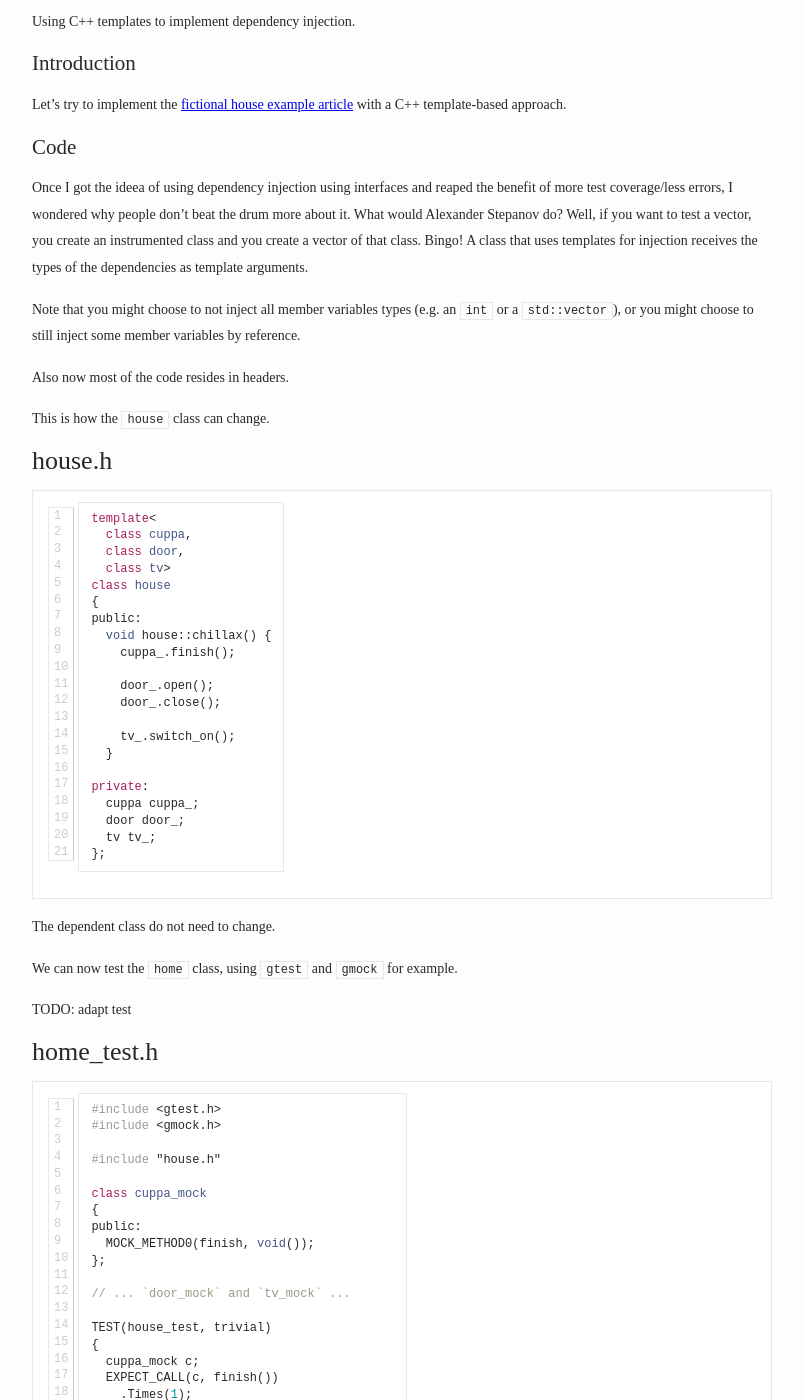
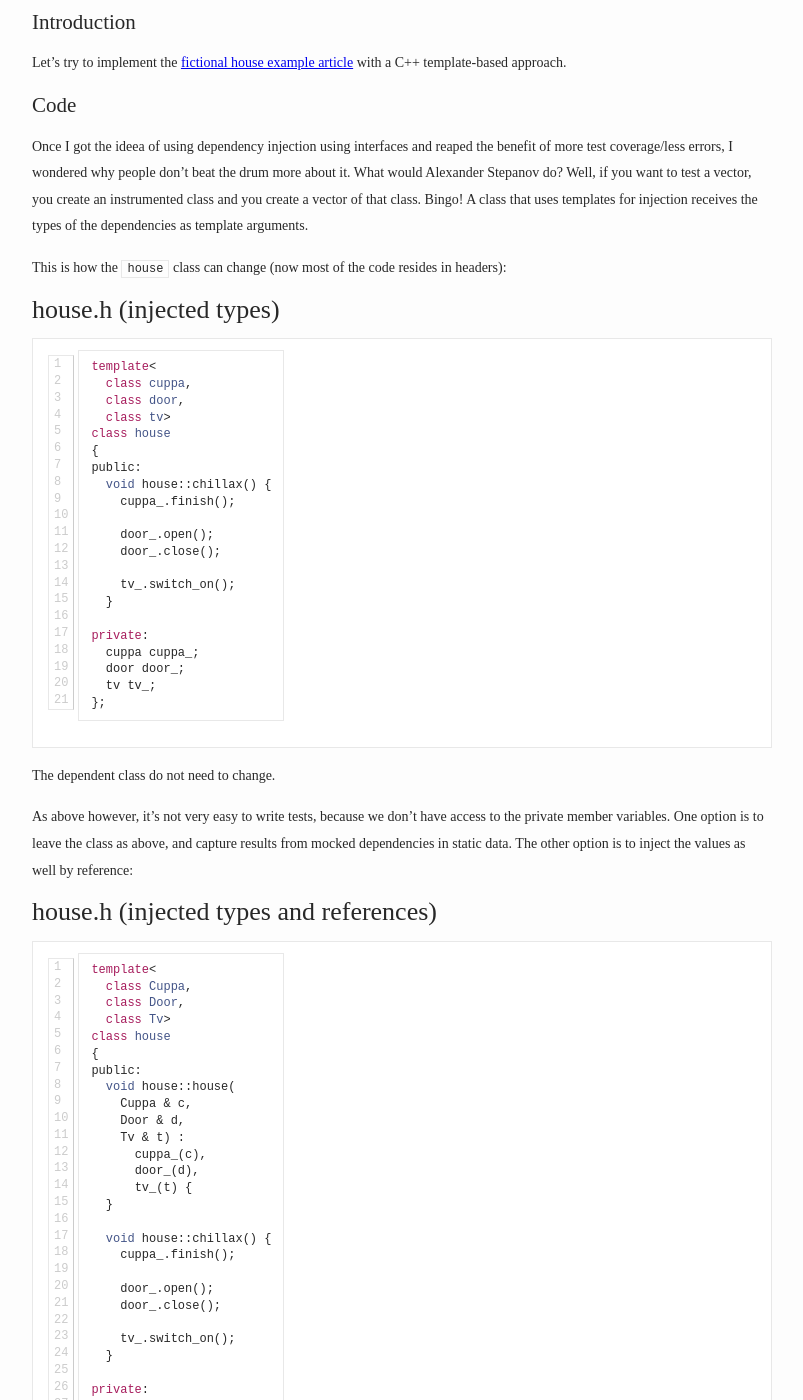
Before and after one commit to bajamircea/bajamircea.github.io, a Jekyll site: the page built from _posts/2015-11-01-dependency-injection-templates.markdown, in a window 1280 px wide and 1400 px high, scrolled down 353 px. Shown: the whole window, without its empty margins (238-1041 px from the left). Built offline with Jekyll 4.4.1, drawn with Linux system fonts in a browser that asks for light colours; nearby versions of some CDN libraries; some of the changed text lies outside the part shown.

Commit message:
Using templates for injection

```diff
--- a/_posts/2015-11-01-dependency-injection-templates.markdown
+++ b/_posts/2015-11-01-dependency-injection-templates.markdown
@@ -24,15 +22,10 @@ test a vector, you create an instrumented class and you create a vector of that
 class. Bingo! A class that uses templates for injection receives the types of
 the dependencies as template arguments.
 
-Note that you might choose to not inject all member variables types (e.g. an
-`int` or a `std::vector`), or you might choose to still inject some member
-variables by reference.
+This is how the `house` class can change (now most of the code resides in
+headers):
 
-Also now most of the code resides in headers.
-
-This is how the `house` class can change.
-
-### house.h
+### house.h (injected types)
 {% highlight c++ linenos %}
 template<
   class cuppa,
@@ -60,11 +53,48 @@ private:
 
 The dependent class do not need to change.
 
-We can now test the `home` class, using `gtest` and `gmock` for example.
+As above however, it's not very easy to write tests, because we don't have
+access to the private member variables. One option is to leave the class as
+above, and capture results from mocked dependencies in static data. The other
+option is to inject the values as well by reference:
 
-TODO: adapt test
+### house.h (injected types and references)
+{% highlight c++ linenos %}
+template<
+  class Cuppa,
+  class Door,
+  class Tv>
+class house
+{
+public:
+  void house::house(
+    Cuppa & c,
+    Door & d,
+    Tv & t) :
+      cuppa_(c),
+      door_(d),
+      tv_(t) {
+  }
 
-### home_test.h
+  void house::chillax() {
+    cuppa_.finish();
+
+    door_.open();
+    door_.close();
+
+    tv_.switch_on();
+  }
+
+private:
+  Cuppa & cuppa_;
+  Door & door_;
+  Tv & tv_;
+};
+{% endhighlight %}
+
+Testing is now trivial:
+
+### house_test.h
 {% highlight c++ linenos %}
 #include <gtest.h>
 #include <gmock.h>
@@ -87,7 +117,7 @@ TEST(house_test, trivial)
   door_mock d;
   tv_mock t;
 
-  house<cuppa_mock, door_mock, tv_mock> h;
+  house<cuppa_mock, door_mock, tv_mock> h{ c, d, t };
   h.chillax();
 }
 {% endhighlight %}
@@ -103,19 +133,20 @@ when used in production.
 #include "house.h"
 
 int main() {
-  house<cuppa, door, tv> h;
+  cuppa c;
+  door d;
+  tv t;
+
+  house<cuppa, door, tv> h{ c, d, t };
   h.chillax();
 }
 {% endhighlight %}
 
 
-# Discussion
-
-TODO:
-
 # Conclusion
 
-TODO:
+Dependency injection using templates is very similar to dependency injection
+using interfaces.
 
 
 [dependency-reduction]:    {% post_url 2015-10-30-dependency-reduction %}
```
Also changed, not shown: other parts of _posts/2015-11-01-dependency-injection-templates.markdown (+0 -2 lines).
